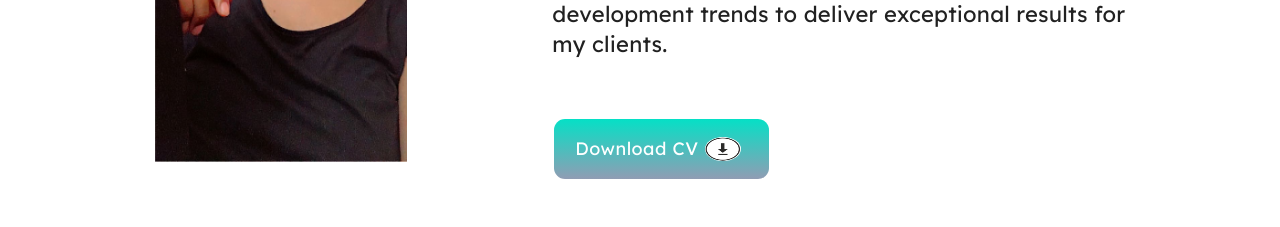
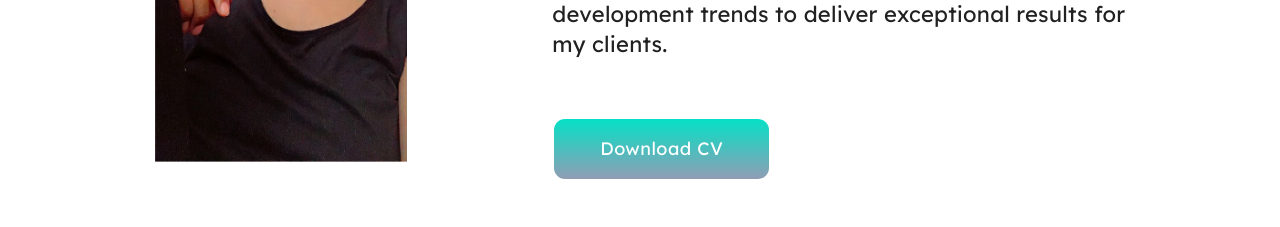
Before and after one commit to ro61zzy/myportfolio, a React (Create React App) app: page /projects in a window 1280 px wide. Shown: the part 1440-1667 px from the top of the page. Built offline with nearby package versions, Linux system fonts and the light colour scheme.

Commit message:
fix home

```diff
--- a/src/App.js
+++ b/src/App.js
@@ -1,29 +1,15 @@
 import React from "react";
-import { BrowserRouter, Route, Routes} from "react-router-dom";
-import HomePage from './Pages/HomePage';
-import Skills from "./components/Skills/Skills"
-import Project from "./components/Projects/Project";
-import DrawerAppBar from "./components/Appbar/DrawerAppBar";
+//import { BrowserRouter, Route, Routes} from "react-router-dom";
+import HomePage from "./Pages/HomePage";
+//import Skills from "./components/Skills/Skills"
+//import Project from "./components/Projects/Project";
+//import DrawerAppBar from "./components/Appbar/DrawerAppBar";
 
 function App() {
   return (
-    <BrowserRouter>
     <div className="App">
-    <DrawerAppBar />
-      <Routes>
-        {/* <Route path="/" element={<HomePage />} /> */}
-        <Route path="/home" element={<HomePage />} />
-        {/* <Route path="/skills" element={<Skills />} />
-        <Route path="/projects" element={<Project />} /> */}
-
-
-
-      </Routes>
-     <HomePage />
-
-
+      <HomePage />
     </div>
-    </BrowserRouter>
   );
 }
 
--- a/src/components/AboutMe/About.js
+++ b/src/components/AboutMe/About.js
@@ -4,11 +4,9 @@ import Box from "@mui/material/Box";
 import Grid from "@mui/material/Grid";
 import Typography from "@mui/material/Typography";
 import him from "../../assets/mee1.png";
-import dwnd from "../../assets/dwnd.png";
+//import dwnd from "../../assets/dwnd.png";
 import { Button, Container } from "@mui/material";
 import LazyLoad from "react-lazyload";
-
-
 
 const Img = styled("img")({
   margin: "auto",
@@ -30,7 +28,18 @@ export default function ColumnsGrid() {
     //   }}
     // >
     <Container maxWidth="xl">
-      <Box sx={{display:"flex", justifyContent:"center", fontSize:{ xs: "23px", md: "48px" }, fontWeight:"600", lineHeight:{ xs: "30px", md: "60px" }, fontFamily:"Lexend"}}>About me</Box>
+      <Box
+        sx={{
+          display: "flex",
+          justifyContent: "center",
+          fontSize: { xs: "23px", md: "48px" },
+          fontWeight: "600",
+          lineHeight: { xs: "30px", md: "60px" },
+          fontFamily: "Lexend",
+        }}
+      >
+        About me
+      </Box>
       <Grid container>
         <Grid item xs={5}>
           <Box>
@@ -60,9 +69,19 @@ export default function ColumnsGrid() {
                 fontSize: { xs: "10px", sm: "22px" },
               }}
             >
-              Hi, I am Rose Wachuka, a dedicated and experienced Front-End Developer. With hands-on experience in HTML, CSS, and JavaScript, I have a strong background in developing responsive and dynamic websites. I am driven by a passion for creating visually appealing and user-friendly web experiences and always stay up-to-date with the latest web development trends to deliver exceptional results for my clients.
+              Hi, I am Rose Wachuka, a dedicated and experienced Front-End
+              Developer. With hands-on experience in HTML, CSS, and JavaScript,
+              I have a strong background in developing responsive and dynamic
+              websites. I am driven by a passion for creating visually appealing
+              and user-friendly web experiences and always stay up-to-date with
+              the latest web development trends to deliver exceptional results
+              for my clients.
             </Typography>
             <Button
+              onClick={() =>
+                (window.location.href =
+                  "https://drive.google.com/file/d/1N1c_KK8qIbHh5Y44X9X0F6TBu9U-L3rT/view?usp=sharing")
+              }
               sx={{
                 background:
                   "linear-gradient(180deg, #05E0C6 0%, rgba(82, 101, 137, 0.64) 100%)",
@@ -82,16 +101,7 @@ export default function ColumnsGrid() {
               }}
             >
               Download CV
-              <Img
-                src={dwnd}
-                alt="dwnd"
-                sx={{
-                  width: { xs: "40px", sm: "36px" },
-                  height: { xs: "80px", sm: "110px" },
-                  borderRadius: "50%",
-                  backgroundColor: "#fff",
-                }}
-              />
+
             </Button>
           </Box>
         </Grid>
--- a/src/components/GetInTouch/Index.js
+++ b/src/components/GetInTouch/Index.js
@@ -2,7 +2,7 @@ import React from "react";
 import { Box, Button, Container, Grid, Stack, TextField } from "@mui/material";
 import Rectangle from "../../assets/images.jpeg";
 import "./contact.css";
-import TextInput from "../textfield/textfield";
+//import TextInput from "../textfield/textfield";
 
 function Index() {
   return (
--- a/src/components/Hero/Home.js
+++ b/src/components/Hero/Home.js
@@ -1,15 +1,15 @@
 import React from 'react'
-import { Box, Button, Container, Grid, Stack, Typography } from '@mui/material'
+import { Box, Button, Container, Stack, Typography } from '@mui/material'
 import LazyLoad from 'react-lazyload'
 import Hero from '../../assets/hero3.png'
 //import Scroll from '../../assets/scroll.png'
 import './home.css'
-let style = {
-    position: 'relative',
-    height: '46px',
-    top: { xs: '55px', sm: '420px' }
+// let style = {
+//     position: 'relative',
+//     height: '46px',
+//     top: { xs: '55px', sm: '420px' }
 
-}
+// }
 
 function Home() {
     return (
--- a/src/components/Projects/Project.js
+++ b/src/components/Projects/Project.js
@@ -1,5 +1,5 @@
 import React from "react";
-import { Box, Container, Grid, Link } from "@mui/material";
+import { Box, Container, Link } from "@mui/material";
 import "./project.css";
 
 import One from "../../assets/techis.png";
```
Lines whose indentation alone changed are shown as unchanged.
